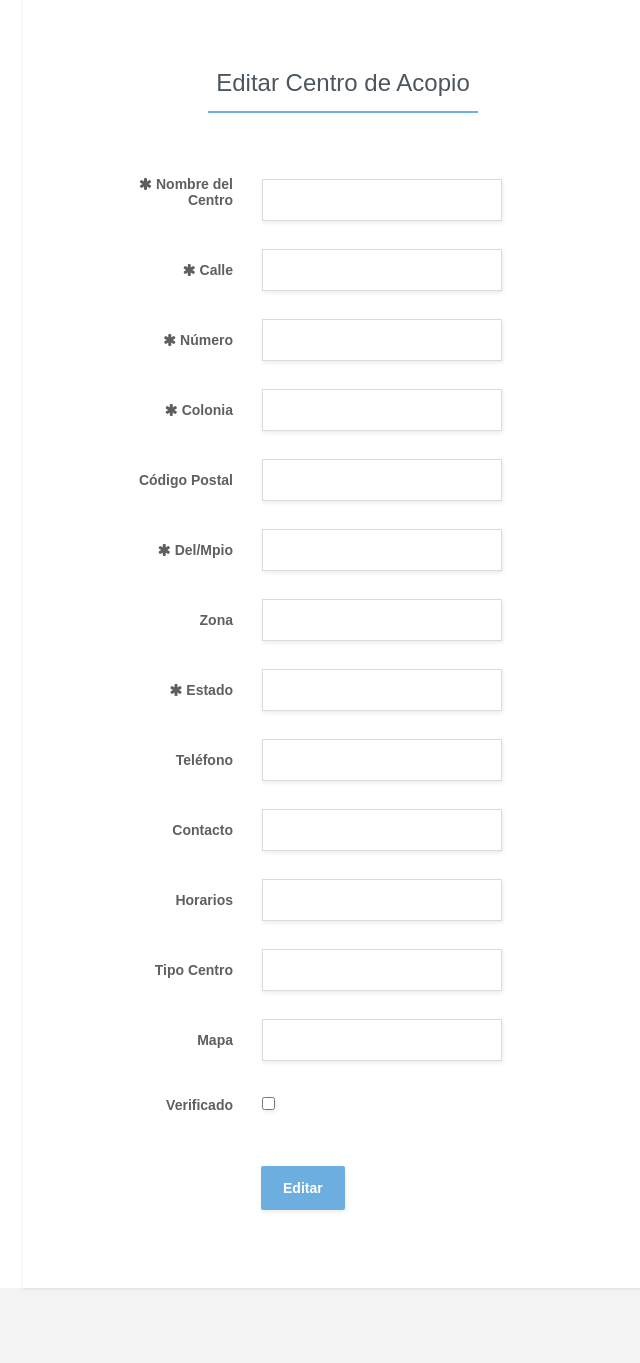
After one commit to dlaredo/centrosAcopio2017, a PHP site: page /editar_centro.php?id=1 in a window 1280 px wide. The commit adds this page. Shown: the whole page, without its empty margins (297-937 px from the left). Run offline with PHP 8.4, Linux system fonts and the light colour scheme; data that the repository does not hold is empty; some libraries are stand-ins or nearby versions.

Commit message:
Se agrega la funcionalidad para editar centro

```diff
--- /dev/null
+++ b/editar_centro.php
@@ -0,0 +1,443 @@
+<!DOCTYPE html>
+<html>
+
+<head>
+
+	<meta charset="utf-8">
+	<meta http-equiv="X-UA-Compatible" content="IE=edge">
+	<meta name="viewport" content="width=device-width, initial-scale=1">
+
+	<title>Editar Centro</title>
+<link rel="stylesheet" type="text/css" href="https://maxcdn.bootstrapcdn.com/bootstrap/3.3.7/css/bootstrap.min.css">
+	<link rel="stylesheet" href="assets/demo.css">
+	<link rel="stylesheet" href="assets/form-validation.css">
+	<link rel="stylesheet" href="http://maxcdn.bootstrapcdn.com/font-awesome/4.2.0/css/font-awesome.min.css">
+<script src="https://cdnjs.cloudflare.com/ajax/libs/limonte-sweetalert2/6.9.0/sweetalert2.min.js"></script>
+<link rel="stylesheet" href="https://cdnjs.cloudflare.com/ajax/libs/limonte-sweetalert2/6.9.0/sweetalert2.min.css">
+</head>
+<?php
+$id = $_GET["id"];
+$Nombre = $_GET["Nombre"];
+$Calle = $_GET["Calle"];
+$Numero = $_GET["Numero"];
+$Colonia = $_GET["Colonia"];
+$CodigoPostal = $_GET["CodigoPostal"];
+$Del_Mpio = $_GET["Del_Mpio"];
+$Zona = $_GET["Zona"];
+$Estado = $_GET["Estado"];
+$Telefono = $_GET["Telefono"];
+$Contacto = $_GET["Contacto"];
+$Horarios = $_GET["Horarios"];
+$TipoCentro = $_GET["TipoCentro"];
+$URLMapa = $_GET["URLMapa"];
+echo "
+    <div class=\"main-content\">
+
+        <!-- You only need this form and the form-validation.css -->
+
+        <form class=\"form-validation\" method=\"post\" action=\"api/editCenter.php\" id=\"editarCentro\">
+
+            <div class=\"form-title-row\">
+                <h1>Editar Centro de Acopio</h1>
+            </div>
+
+            <div class=\"form-row form-input-name-row form-input-asterisk\">
+
+                <label>
+                    <span><i class='fa fa-asterisk'></i> Nombre del Centro</span>
+                    <input type=\"text\" name=\"nombre\" value=\"$Nombre\">
+                </label>
+
+
+                <!--
+                    Add these three elements to every form row. They will be shown by the
+                    .form-valid-data and .form-invalid-data classes (see the JS for an example).
+                -->
+
+                <span class=\"form-valid-data-sign\"><i class=\"fa fa-check\"></i></span>
+
+                <span class=\"form-invalid-data-sign\"><i class=\"fa fa-close\"></i></span>
+                <span class=\"form-invalid-data-info\"></span>
+
+            </div>
+
+            <div class=\"form-row form-input-name-row form-input-asterisk\">
+
+                <label>
+                    <span><i class='fa fa-asterisk'></i> Calle</span>
+                    <input type=\"text\" name=\"calle\" value=\"$Calle\">
+                </label>
+
+                <!--
+                    Add these three elements to every form row. They will be shown by the
+                    .form-valid-data and .form-invalid-data classes (see the JS for an example).
+                -->
+
+                <span class=\"form-valid-data-sign\"><i class=\"fa fa-check\"></i></span>
+
+                <span class=\"form-invalid-data-sign\"><i class=\"fa fa-close\"></i></span>
+                <span class=\"form-invalid-data-info\"></span>
+
+            </div>
+
+            <div class=\"form-row form-input-name-row form-input-asterisk\">
+
+                <label>
+                    <span><i class='fa fa-asterisk'></i> N&uacute;mero</span>
+                    <input type=\"text\" name=\"numero\" value=\"$Numero\">
+                </label>
+
+                <!--
+                    Add these three elements to every form row. They will be shown by the
+                    .form-valid-data and .form-invalid-data classes (see the JS for an example).
+                -->
+
+                <span class=\"form-valid-data-sign\"><i class=\"fa fa-check\"></i></span>
+
+                <span class=\"form-invalid-data-sign\"><i class=\"fa fa-close\"></i></span>
+                <span class=\"form-invalid-data-info\"></span>
+
+            </div>
+
+
+            <div class=\"form-row form-input-name-row form-input-asterisk\">
+
+                <label>
+                    <span><i class='fa fa-asterisk'></i> Colonia</span>
+                    <input type=\"text\" name=\"colonia\" value=\"$Colonia\">
+                </label>
+
+                <!--
+                    Add these three elements to every form row. They will be shown by the
+                    .form-valid-data and .form-invalid-data classes (see the JS for an example).
+                -->
+
+                <span class=\"form-valid-data-sign\"><i class=\"fa fa-check\"></i></span>
+
+                <span class=\"form-invalid-data-sign\"><i class=\"fa fa-close\"></i></span>
+                <span class=\"form-invalid-data-info\"></span>
+
+            </div>
+
+            <div class=\"form-row form-input-name-row\">
+
+                <label>
+                    <span>C&oacute;digo Postal</span>
+                    <input type=\"text\" name=\"cp\" value=\"$CodigoPostal\">
+                </label>
+
+
+            </div>
+
+            <div class=\"form-row form-input-name-row form-input-asterisk\">
+
+                <label>
+                    <span><i class='fa fa-asterisk'></i> Del/Mpio</span>
+                    <input type=\"text\" name=\"del_mpio\" value=\"$Del_Mpio\">
+                </label>
+
+                <!--
+                    Add these three elements to every form row. They will be shown by the
+                    .form-valid-data and .form-invalid-data classes (see the JS for an example).
+                -->
+
+                <span class=\"form-valid-data-sign\"><i class=\"fa fa-check\"></i></span>
+
+                <span class=\"form-invalid-data-sign\"><i class=\"fa fa-close\"></i></span>
+                <span class=\"form-invalid-data-info\"></span>
+
+            </div>
+
+            <div class=\"form-row form-input-name-row\">
+
+                <label>
+                    <span>Zona</span>
+                    <input type=\"text\" name=\"zona\" value=\"$Zona\">
+                </label>
+
+            </div>
+
+            <div class=\"form-row form-input-name-row form-input-asterisk\">
+
+                <label>
+                    <span><i class='fa fa-asterisk'></i> Estado</span>
+                    <input type=\"text\" name=\"estado\" value=\"$Estado\">
+                </label>
+
+                <!--
+                    Add these three elements to every form row. They will be shown by the
+                    .form-valid-data and .form-invalid-data classes (see the JS for an example).
+                -->
+
+                <span class=\"form-valid-data-sign\"><i class=\"fa fa-check\"></i></span>
+
+                <span class=\"form-invalid-data-sign\"><i class=\"fa fa-close\"></i></span>
+                <span class=\"form-invalid-data-info\"></span>
+
+            </div>
+
+            <div class=\"form-row form-input-name-row\">
+
+                <label>
+                    <span>Tel&eacute;fono</span>
+                    <input type=\"text\" name=\"tel\" value=\"$Telefono\">
+                </label>
+
+            </div>
+
+            <div class=\"form-row form-input-name-row\">
+
+                <label>
+                    <span>Contacto</span>
+                    <input type=\"text\" name=\"contacto\" value=\"$Contacto\">
+                </label>
+
+
+            </div>
+
+            <div class=\"form-row form-input-name-row\">
+
+                <label>
+                    <span>Horarios</span>
+                    <input type=\"text\" name=\"horario\" value=\"$Horarios\">
+                </label>
+
+            </div>
+
+            <div class=\"form-row form-input-name-row\">
+
+                <label>
+                    <span>Tipo Centro</span>
+                    <input type=\"text\" name=\"tipo\" value=\"$TipoCentro\">
+                </label>
+
+            </div>
+
+            <div class=\"form-row form-input-name-row\">
+
+                <label>
+                    <span>Mapa</span>
+                    <input type=\"text\" name=\"mapa\" value=\"$URLMapa\">
+                </label>
+
+            </div>
+
+            <div class=\"form-row\">
+
+                <label class=\"form-checkbox\">
+                    <span>Verificado</span>
+                    <input type=\"checkbox\" name=\"verificado\"><input type=\"hidden\" name=\"id\" value = \"$id\">
+                </label>
+
+            </div>
+
+            <div class=\"form-row\">
+
+                <button type =\"button\" id = \"editarCentro-submit\">Editar</button>
+
+            </div>
+
+        </form>
+";
+?>
+    </div>
+
+
+<script src="http://ajax.googleapis.com/ajax/libs/jquery/2.1.1/jquery.min.js"></script>
+<script type="text/javascript" src="https://cdnjs.cloudflare.com/ajax/libs/twitter-bootstrap/4.0.0-alpha/js/bootstrap.min.js"></script>
+
+<script>
+
+    $(document).ready(function() {
+
+        // Here is how to show an error message next to a form field
+
+        var errorField = $('.form-input-asterisk');
+
+        // Adding the form-invalid-data class will show
+        // the error message and the red x for that field
+
+/*        errorField.addClass('form-invalid-data');
+        errorField.find('.form-invalid-data-info').text('Por favor llene este campo');
+*/
+
+        // Here is how to mark a field with a green check mark
+
+        errorField.find("input").on("blur",function(){
+            var $parentRow =  $(this).parentsUntil(".form-input-asterisk").parent();
+            if($(this).val() !== ''){
+                $parentRow.addClass('form-valid-data');
+                $parentRow.removeClass('form-invalid-data');
+            }
+            else{
+                $parentRow.removeClass('form-valid-data');
+                $parentRow.addClass('form-invalid-data');
+                $parentRow.find('.form-invalid-data-info').text('Por favor llene este campo');
+
+            }
+
+        });
+
+    });
+
+    /* Login */
+    $("#editarCentro-submit").click(function(e){
+    //alert('editandocentro')
+
+    var form_action = $("#editarCentro").attr("action");
+
+    var nombre = $("#editarCentro").find("input[name='nombre']").val();
+	//alert('Nombre:' + nombre);
+    var calle = $("#editarCentro").find("input[name='calle']").val();
+    //alert('calle:' +calle);
+	var numero = $("#editarCentro").find("input[name='numero']").val();
+	//alert('numero:' +numero);
+    var colonia = $("#editarCentro").find("input[name='colonia']").val();
+	//alert('colonia:' +colonia);
+    var cp = $("#editarCentro").find("input[name='cp']").val();
+	//alert('cp:' +cp);
+    var del_mpio = $("#editarCentro").find("input[name='del_mpio']").val();
+	//alert('del_mpio:' +del_mpio);
+    var zona = $("#editarCentro").find("input[name='zona']").val();
+	//alert('zona:' +zona);
+    var estado = $("#editarCentro").find("input[name='estado']").val();
+	//alert('estado:' +estado);
+    var telefono = $("#editarCentro").find("input[name='tel']").val();
+	//alert('telefono:' +telefono);
+    var contacto = $("#editarCentro").find("input[name='contacto']").val();
+	//alert('contacto:' +contacto);
+    var horario = $("#editarCentro").find("input[name='horario']").val();
+	//alert('horario:' +horario);
+    var tipo = $("#editarCentro").find("input[name='tipo']").val();
+	//alert('tipo:' +tipo);
+    var mapa = $("#editarCentro").find("input[name='mapa']").val();
+	//alert('mapa:' +mapa);
+    //var verificado = $("#editarCentro").find("checkbox[name='verificado']").val();
+	var id = $("#editarCentro").find("input[name='id']").val();
+
+    var url = ''
+
+    console.log(nombre + " " + calle + " " + numero + " " + colonia + " " + cp + " " + del_mpio + " " + zona + " " +
+        estado + " " + telefono + " " + contacto + " " + horario + " " + tipo + " " + mapa + " " + id);
+
+    if(nombre != '' && calle != '' && numero != '' && colonia != '' && del_mpio != '' && estado != ''){
+		console.log('Entra al if');
+
+swal({
+  title: '¿Sus datos son correctos?',
+  text: "Si desea verificar los datos de clic en cancelar, de otro modo de clic en continuar",
+  type: 'question',
+  showCancelButton: true,
+  confirmButtonColor: '#3085d6',
+  cancelButtonColor: '#d33',
+  confirmButtonText: 'Continuar',
+  cancelButtonText: 'Cancelar',
+  showLoaderOnConfirm: true,
+  preConfirm: function () {
+    return new Promise(function (resolve, reject) {
+		console.log('Entra en la funcion promise');
+      $.ajax({
+            dataType: 'json',
+            //contentType: "application/json",//note the contentType defintion
+            type:'POST',
+            url: url + form_action,
+            data:{name:nombre, street:calle, number:numero, neigh:colonia, cp:cp, county:del_mpio, area:zona, state:estado, phone:telefono, contact:contacto, hours:horario, kind:tipo, map:mapa, id:id}
+        }).done(function(data){
+
+			console.log('entra a la function(data)');
+
+            $("#editarCentro").find("input[name='nombre']").val();
+            $("#editarCentro").find("input[name='calle']").val();
+            $("#editarCentro").find("input[name='numero']").val();
+            $("#editarCentro").find("input[name='colonia']").val();
+            $("#editarCentro").find("input[name='cp']").val();
+            $("#editarCentro").find("input[name='del_mpio']").val();
+            $("#editarCentro").find("input[name='zona']").val();
+            $("#editarCentro").find("input[name='estado']").val();
+            $("#editarCentro").find("input[name='tel']").val();
+            $("#editarCentro").find("input[name='contacto']").val();
+            $("#editarCentro").find("input[name='horario']").val();
+            $("#editarCentro").find("input[name='tipo']").val();
+            $("#editarCentro").find("input[name='mapa']").val();
+			$("#editarCentro").find("input[name='id']").val();
+
+            console.log('esto es data:', data)
+
+            if(data == 1){resolve();}
+            else
+            {
+                reject('Registro no agregado.');
+				//resolve();
+                console.log('no agregado');
+            }
+        }).fail(function(data){ reject('Registro no agregado2.');console.log('fallo en agregar',data) });
+    });
+  },
+  allowOutsideClick: false
+}).then(function () {
+      swal({
+      title: 'Creado exitosamente',
+      text: "Serás redireccionado a la página principal",
+      type: 'success',
+      showCancelButton: true,
+      confirmButtonColor: '#3085d6',
+      cancelButtonColor: '#d33',
+      confirmButtonText: 'De acuerdo',
+      cancelButtonText: 'Añadir más',
+    }).then(function () {
+        window.location.replace("index.php");
+    });
+ $('.form-valid-data').removeClass("form-valid-data");
+ $('.form-invalid-data').removeClass("form-invalid-data");
+});
+
+
+    }else{
+        swal({
+      title: 'Forma incompleta',
+      html: "Los campos con <i class='fa fa-asterisk'></i> son obligatorios",
+      type: 'error',
+      showCancelButton: false,
+      confirmButtonColor: '#d33',
+      confirmButtonText: 'Entendido',
+
+    }).then(function () {
+        var errorField = $('.form-input-asterisk');
+
+        // Adding the form-invalid-data class will show
+        // the error message and the red x for that field
+
+/*        errorField.addClass('form-invalid-data');
+        errorField.find('.form-invalid-data-info').text('Por favor llene este campo');
+*/
+
+        // Here is how to mark a field with a green check mark
+
+        errorField.find("input").each(function(i,a){
+
+            var $parentRow =  $(a).parentsUntil(".form-input-asterisk").parent();
+            if($(a).val() !== ''){
+                $parentRow.addClass('form-valid-data');
+                $parentRow.removeClass('form-invalid-data');
+            }
+            else{
+                $parentRow.removeClass('form-valid-data');
+                $parentRow.addClass('form-invalid-data');
+                $parentRow.find('.form-invalid-data-info').text('Por favor llene este campo');
+
+            }
+
+        });
+
+     $(".form-invalid-data").first().find("input").focus();
+    });
+    }
+
+});
+
+
+</script>
+
+</body>
+
+</html>
```
Also changed, not shown: api/editCenter.php (added, +78 -0 lines), index.php (+8 -1 lines).
